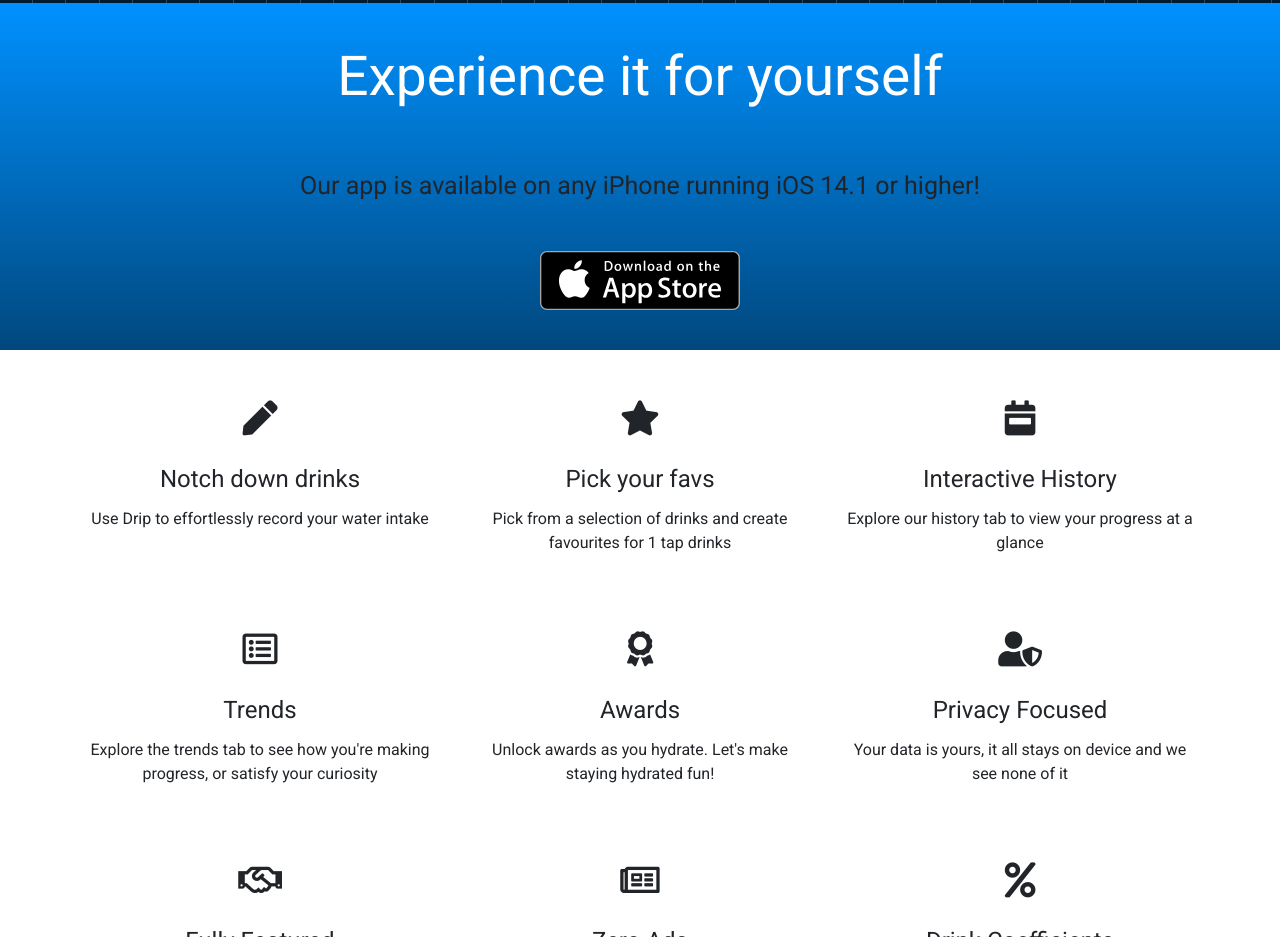
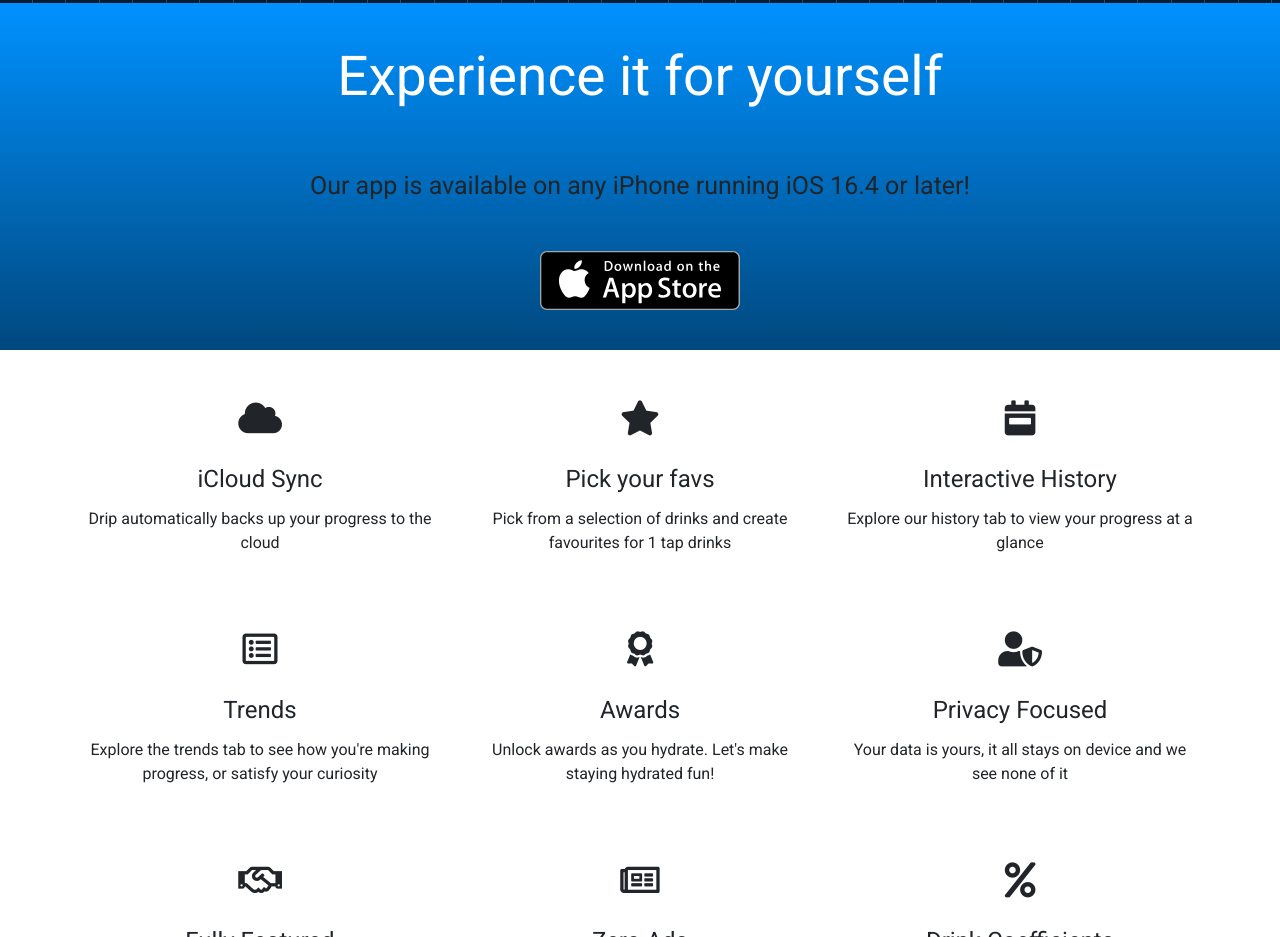
Before and after one commit to KaimanM/dripsite, a plain HTML site: page index.html in a window 1280 px wide. Shown: the part 902-1839 px from the top of the page. Drawn offline with nearby package versions, Linux system fonts and the light colour scheme.

Commit message:
Updated OS version requirement. Updated iCloud Feature.

```diff
--- a/index.html
+++ b/index.html
@@ -61,7 +61,7 @@
             <div class="row second-row">
                 <div class="col">
                     <h1 class="section2heading">Experience it for yourself</h1>
-                    <p class="text-center section2p">Our app is available on any iPhone running iOS 14.1 or higher!</p>
+                    <p class="text-center section2p">Our app is available on any iPhone running iOS 16.4 or later!</p>
                     <div class="imagecontainer"><a href="https://apps.apple.com/gb/app/drip-water-tracker/id1563574862"><img id="appstorebadge" src="assets/img/app-store-badge.svg"></a></div>
                 </div>
             </div>
@@ -70,9 +70,9 @@
     <section id="features">
         <div class="container" id="featureContainer">
             <div class="row third-row">
-                <div class="col-md-4 section3col"><i class="fas fa-pen section3icon"></i>
-                    <h4>Notch down drinks</h4>
-                    <p class="section3header">Use Drip to effortlessly record your water intake</p>
+                <div class="col-md-4 section3col"><i class="fas fa-cloud section3icon"></i>
+                    <h4>iCloud Sync</h4>
+                    <p class="section3header">Drip automatically backs up your progress to the cloud</p>
                 </div>
                 <div class="col-md-4 section3col"><i class="fas fa-star section3icon"></i>
                     <h4>Pick your favs</h4>
```
